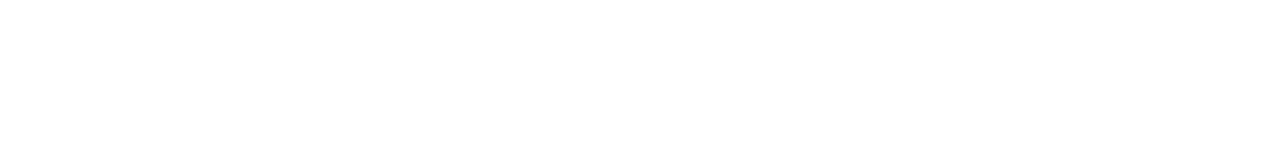
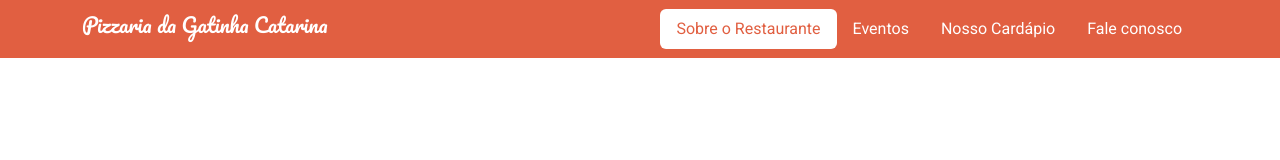
Before and after one commit to artnomic/Landpage_Validae, a plain HTML site: page index.html in a window 1280 px wide. Drawn offline with nearby package versions, Linux system fonts and the light colour scheme.

Commit message:
feat: add fonts and header structure

```diff
--- a/index.html
+++ b/index.html
@@ -1,13 +1,40 @@
 <!DOCTYPE html>
 <html lang="pt-br">
+
 <head>
     <meta charset="UTF-8">
     <meta name="viewport" content="width=device-width, initial-scale=1.0">
     <title>Pizzaria da Gatinha</title>
     <link rel="stylesheet" href="https://cdn.jsdelivr.net/npm/bootstrap@5.3.3/dist/css/bootstrap.min.css">
+    <link rel="preconnect" href="https://fonts.googleapis.com">
+    <link rel="preconnect" href="https://fonts.gstatic.com" crossorigin>
+    <link href="https://fonts.googleapis.com/css2?family=Pacifico&family=Roboto:wght@400;700&display=swap" rel="stylesheet">
+    <link rel="stylesheet" href="./style/main.css">
 </head>
+
 <body>
-
+    <header class="navbar navbar-expand-lg sticky-top">
+        <div class="container">
+            <h1 class="navbar-brand">Pizzaria da Gatinha Catarina</h1>
+            <nav>
+                <ul class="nav nav-pills">
+                    <li class="nav-item">
+                        <a href="#" class="nav-link active">Sobre o Restaurante</a>
+                    </li>
+                    <li class="nav-item">
+                        <a href="#" class="nav-link">Eventos</a>
+                    </li>
+                    <li class="nav-item">
+                        <a href="#" class="nav-link">Nosso Cardápio</a>
+                    </li>
+                    <li class="nav-item">
+                        <a href="#" class="nav-link">Fale conosco</a>
+                    </li>
+                </ul>
+            </nav>
+        </div>
+    </header>
     <script src="https://cdn.jsdelivr.net/npm/bootstrap@5.3.3/dist/js/bootstrap.bundle.min.js"></script>
 </body>
+
 </html>
--- /dev/null
+++ b/style/main.css
@@ -0,0 +1,22 @@
+body {
+    font-family: Roboto, sans-serif;
+}
+
+.navbar {
+    background-color: #E15F41;
+}
+
+.nav .nav-link.active {
+    background-color: #FFF;
+    color: #E15F41
+}
+
+.nav .nav-link,
+.navbar-brand,
+.navbar-brand:hover {
+    color: #FFF;
+}
+
+.navbar-brand {
+    font-family: Pacifico, cursive;
+}
```
